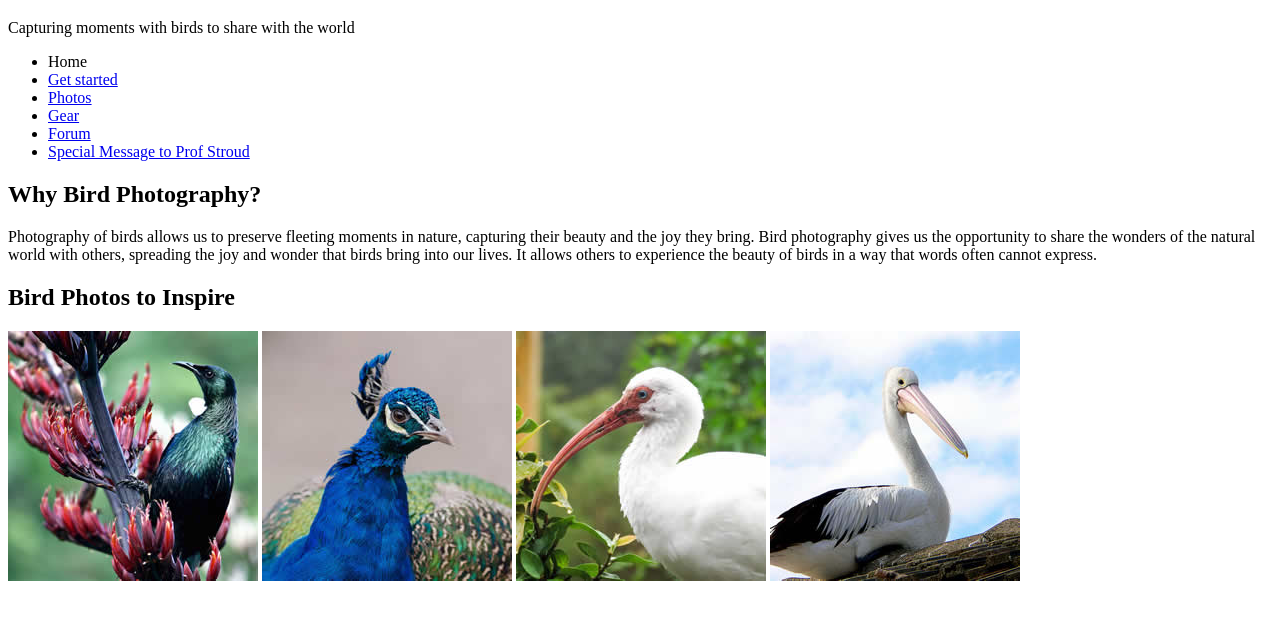
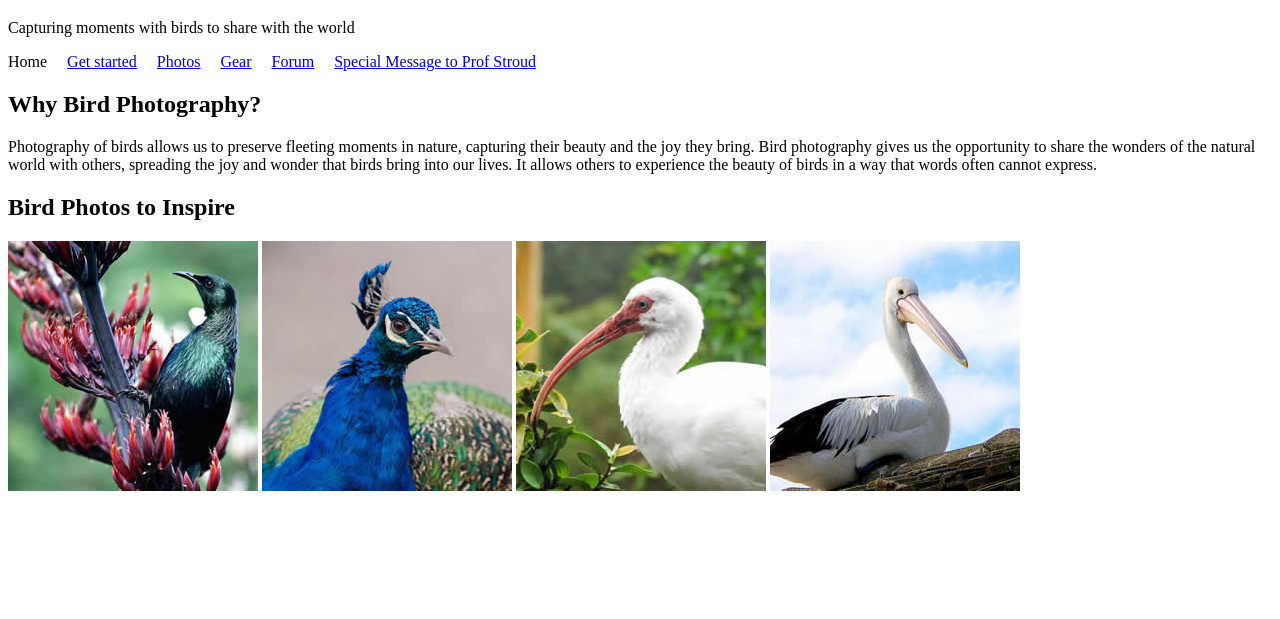
Before and after one commit to danyellewilson/itec3655mod1, a plain HTML site: page photod.html in a window 1280 px wide. Shown: the part 61-680 px from the top of the page. Drawn offline with Linux system fonts and the light colour scheme.

Commit message:
Update photod.html

```diff
--- a/photod.html
+++ b/photod.html
@@ -16,15 +16,27 @@
   </header>
 
   <!-- Nav Menu -->
-    <ul>
-        <li><span>Home</span></li>
-        <li><a href="gettingstarted.html">Get started</a></li>
-        <li><a href="photod.html">Photos</a></li>
-        <li><a href="gear.html">Gear</a></li>
-        <li><a href="forum.html">Forum</a></li>
-        <li><a href="specialmsg.html">Special Message to Prof Stroud</a></li>
+    <!DOCTYPE html>
+<html lang="en">
+<head>
+  <meta charset="UTF-8">
+  <meta name="viewport" content="width=device-width, initial-scale=1.0">
+  <title>Birdwatching Navigation</title>
+</head>
+<body>
 
-      </ul>
+  <ul style="list-style-type: none; padding: 0; display: flex;">
+    <li style="margin-right: 20px;"><span>Home</span></li>
+    <li style="margin-right: 20px;"><a href="gettingstarted.html">Get started</a></li>
+    <li style="margin-right: 20px;"><a href="photod.html">Photos</a></li>
+    <li style="margin-right: 20px;"><a href="gear.html">Gear</a></li>
+    <li style="margin-right: 20px;"><a href="forum.html">Forum</a></li>
+    <li><a href="specialmsg.html">Special Message to Prof Stroud</a></li>
+  </ul>
+
+</body>
+</html>
+
 
   <!-- Main Content Section -->
   <main>
```
